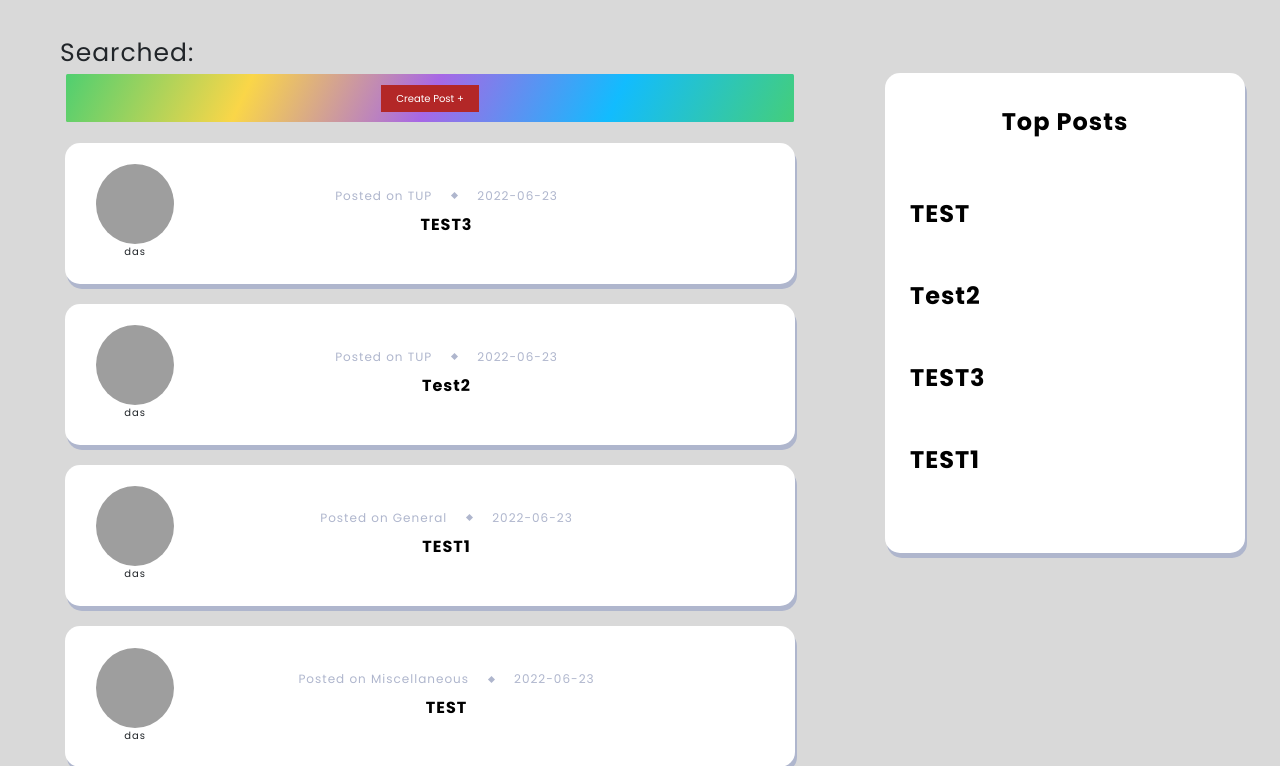
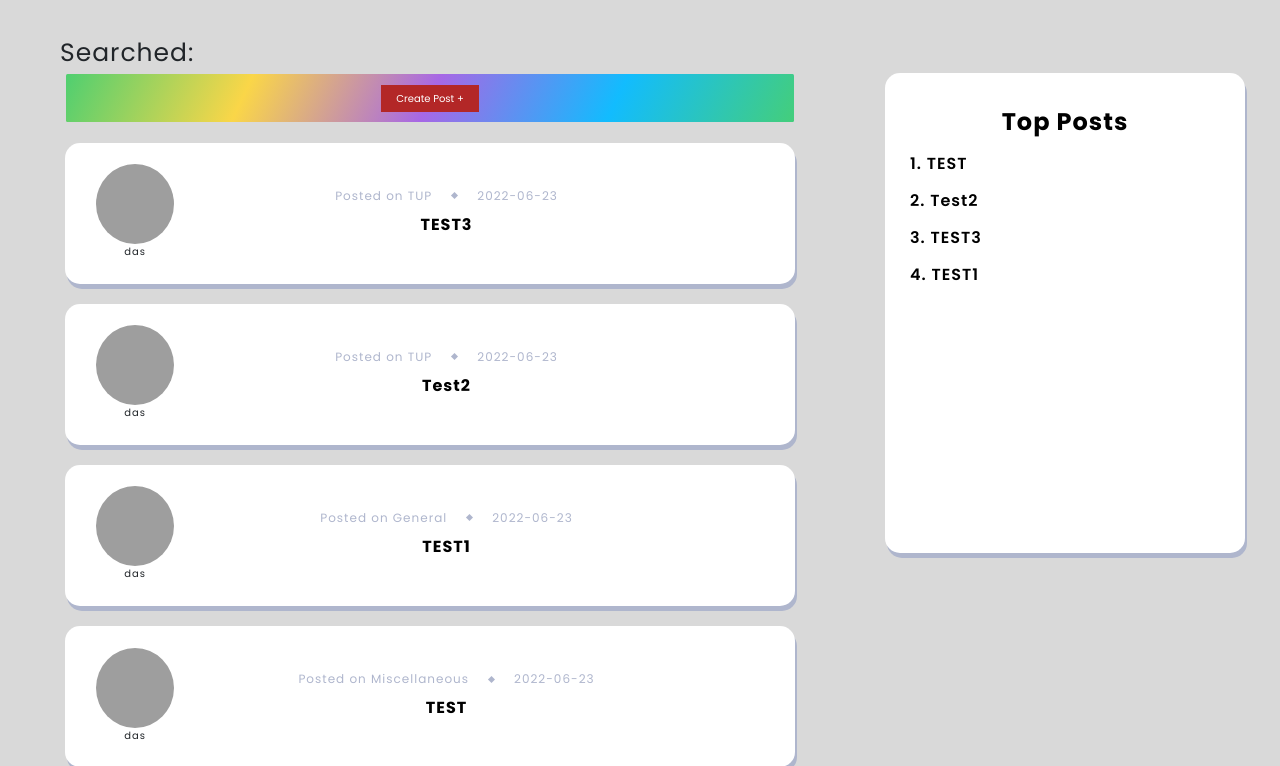
Before and after one commit to RenrenYGO/PutoSE, a CodeIgniter app: page /PutoSE/posts/skeyword/ in a window 1280 px wide. Shown: the part 56-822 px from the top of the page. Run offline with CodeIgniter, Linux system fonts and the light colour scheme; data comes from the database, SQL or seed files in the repository; some libraries are stand-ins or nearby versions; grey boxes are pictures that could not be loaded.

Commit message:
fix: top posts UI and header of some pages

```diff
--- a/application/controllers/Posts.php
+++ b/application/controllers/Posts.php
@@ -28,23 +28,31 @@ class Posts extends CI_Controller {
 
     public function view($id){
 
+        $sess_user = $this->session->userdata('user');
+        if(isset($sess_user) && $sess_user!=null)
+            $data['user'] = $this->profile_model->get_profile();
+
         $data['post'] = $this->posts_model->get_specific_post($id);
         $data['replies'] = $this->replies_model->get_replies($id);
 
-        $this->load->view('templates/header');
-        $this->load->view('pages/showpost', $data);
+        $this->load->view('templates/header', $data);
+        $this->load->view('pages/showpost');
         $this->load->view('templates/footer');
     }
 
     public function create(){
+        $sess_user = $this->session->userdata('user');
+        if(isset($sess_user) && $sess_user!=null)
+            $data['user'] = $this->profile_model->get_profile();
+
         $data['cats'] = $this->category_model->get_cats();
 
         $this->form_validation->set_rules('title', 'Title', 'required');
         $this->form_validation->set_rules('body', 'Body', 'required');
 
         if($this->form_validation->run() === false){
-            $this->load->view('templates/header');
-            $this->load->view('pages/create_post',$data);
+            $this->load->view('templates/header', $data);
+            $this->load->view('pages/create_post');
             $this->load->view('templates/footer');
         }
         else{
@@ -61,6 +69,10 @@ class Posts extends CI_Controller {
     }
 
     public function edit($id){
+        $sess_user = $this->session->userdata('user');
+        if(isset($sess_user) && $sess_user!=null)
+            $data['user'] = $this->profile_model->get_profile();
+
         $data['post'] = $this->posts_model->get_specific_post($id);
 
         if(empty($data['post'])){
@@ -76,8 +88,8 @@ class Posts extends CI_Controller {
         $data['user'] = $this->user;
 
 
-        $this->load->view('templates/header');
-        $this->load->view('pages/edit_post', $data);
+        $this->load->view('templates/header', $data);
+        $this->load->view('pages/edit_post');
         $this->load->view('templates/footer');
     }
 
--- a/application/controllers/Settings.php
+++ b/application/controllers/Settings.php
@@ -28,8 +28,8 @@ class Settings extends CI_Controller{
         if($this->form_validation->run()===false){
             $data["error"] = validation_errors();
 
-            $this->load->view('templates/header');
-            $this->load->view('pages/edit_account',$data);
+            $this->load->view('templates/header', $data);
+            $this->load->view('pages/edit_account');
             $this->load->view('templates/footer');
         } else {
             $data = $this->input->post();
--- a/application/views/pages/dashboard.php
+++ b/application/views/pages/dashboard.php
@@ -89,12 +89,14 @@
 
             </div>
 
-            <div class="sidebar d-grid">
+            <div class="sidebar">
 
                 <h3 class="title featured-content-title">Top Posts</h3>
 
                 <?php $i = 0; foreach ($pops as $pop):?>
-                    <a href="<?php echo base_url('post/'.$pop['id']);?>"><h3 class="title article-title"> <?php echo $pop['title'];?></h3></a>
+                    <div class='top-links'>
+                        <a href="<?php echo base_url('post/'.$pop['id']);?>"> <?php echo $i+1,'. ',$pop['title'];?></a>
+                    </div>
                     <?php if (++$i == 10) break;?>
                 <?php endforeach;?>
 
--- a/assets/css/main.css
+++ b/assets/css/main.css
@@ -558,7 +558,7 @@ label {
 }
 
 .edit-profile-photo {
-    margin: -5em 0em 0 7em;
+    margin: -5em 0em 0 6em;
 
     align-items: center;
 
@@ -812,6 +812,14 @@ label {
 
 .sidebar a{
     color:  black;
+    font-weight: 600;
+
+}
+
+.top-links{
+    display: flex;
+    align-items: center;
+    margin-bottom: 1.3rem;
 }
 
 .sidebar a:hover{
```
Also changed, not shown: assets/images/profile_picture/16_11.jpg (added).
